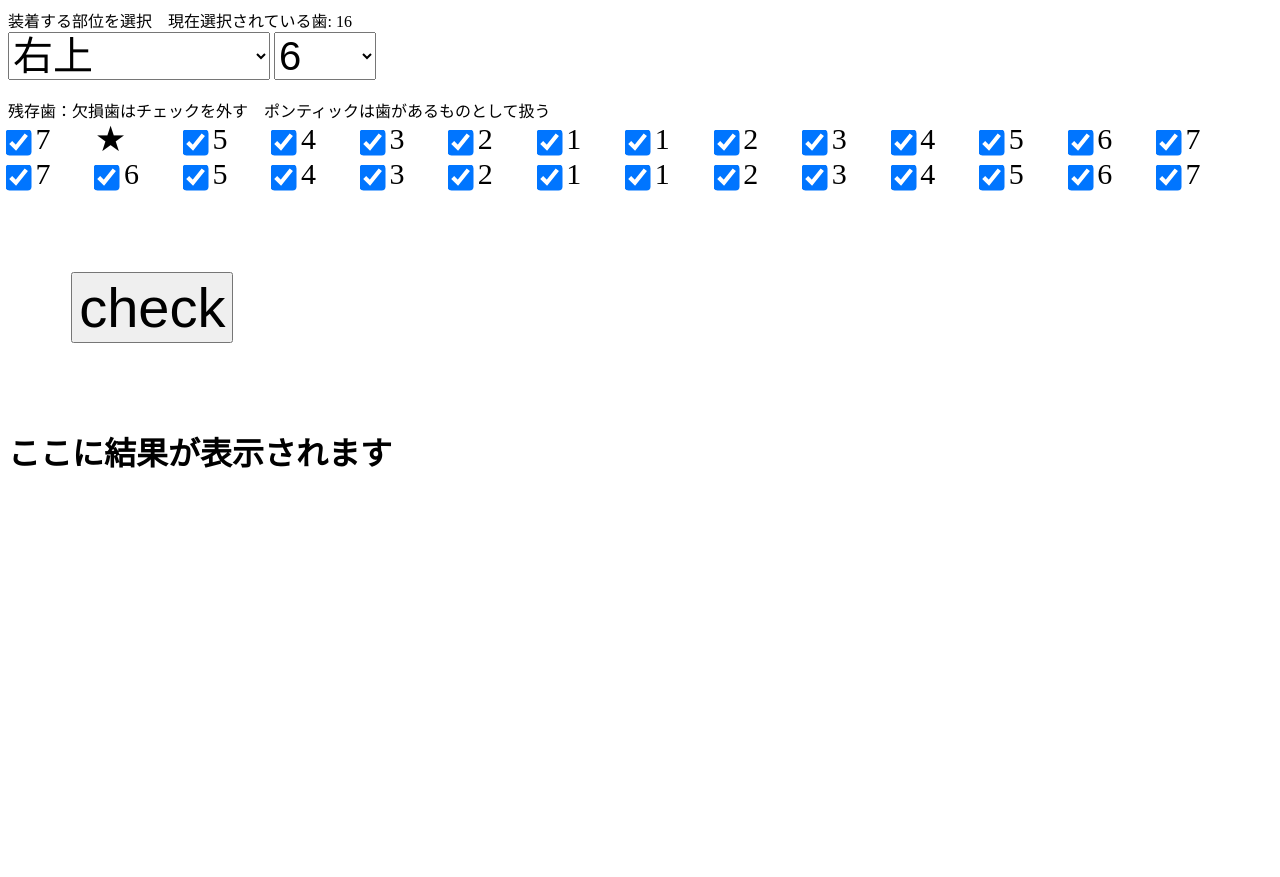
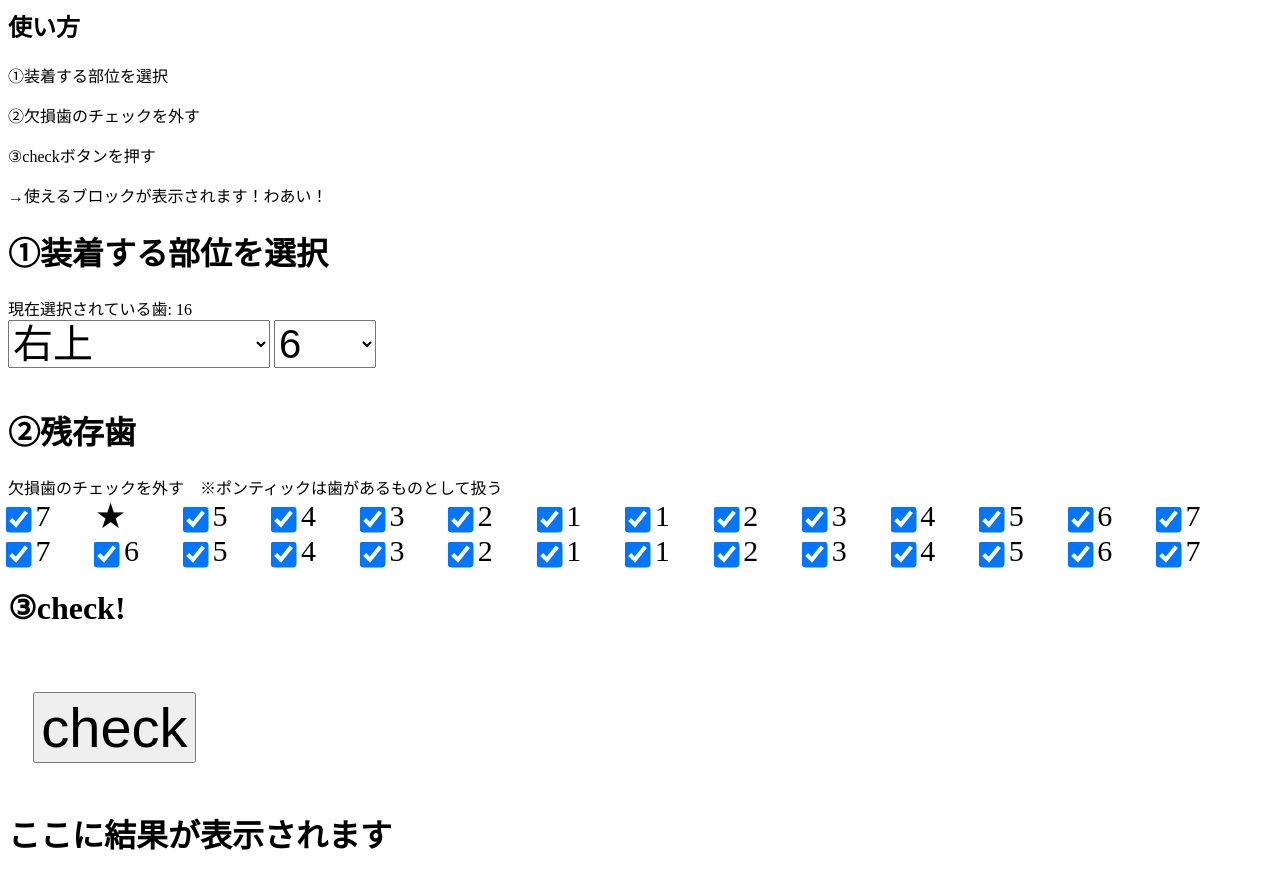
Before and after one commit to ainem-m/cadcamchecker, a plain HTML site: page index.html in a window 1280 px wide. Before the commit the page ends 800 px from the top, so only its background shows below. Drawn offline with nearby package versions, Linux system fonts and the light colour scheme.

Commit message:
説明を追加

```diff
--- a/index.html
+++ b/index.html
@@ -9,7 +9,7 @@
 
     button {
         font-size: 42pt;
-        margin: 5%;
+        margin: 2%;
     }
 
     .checkboxes {
@@ -25,7 +25,17 @@
 </style>
 
 <div id="app">
-    <div>装着する部位を選択　現在選択されている歯: {{ pos+""+num }}</div>
+    <h2>使い方</h2>
+    <p>①装着する部位を選択</p>
+    <p>②欠損歯のチェックを外す</p>
+    <p>③checkボタンを押す</p>
+    <p>→使えるブロックが表示されます！わあい！</p>
+    <div>
+        <h1>
+            ①装着する部位を選択
+        </h1>
+        現在選択されている歯: {{ pos+""+num }}
+    </div>
 
     <select v-model="pos">
         <option disabled value="">装着する部位</option>
@@ -47,7 +57,10 @@
     <div>
 
         <br>
-        残存歯：欠損歯はチェックを外す　ポンティックは歯があるものとして扱う
+        <h1>
+            ②残存歯
+        </h1>
+        欠損歯のチェックを外す　※ポンティックは歯があるものとして扱う
     </div>
     <div class="checkboxes">
         <div v-for="key in keys" class="checkbox">
@@ -61,6 +74,7 @@
             </div>
         </div>
     </div>
+    <h1>③check!</h1>
     <br> <button v-on:click="check">check</button>
     <h1>{{ result }}</h1>
 </div>
```
